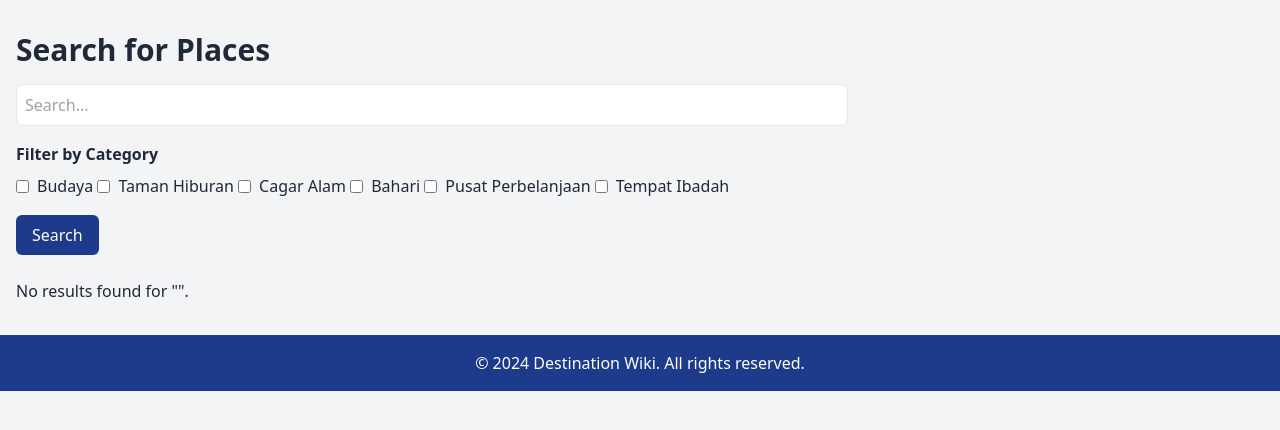
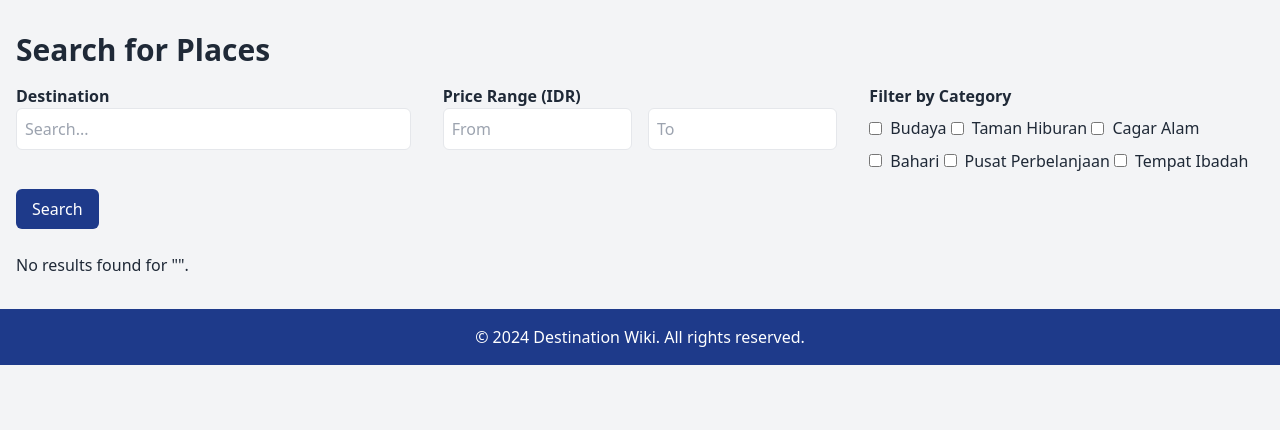
Before and after one commit to jasonirvine76/traveller, a Django app: template search_and_filter/templates/search-page.html in a window 1280 px wide. Shown: the part 68-498 px from the top of the page. Run offline with Django 4.2, Linux system fonts and the light colour scheme; the template is opened without the code that fills it, so the values that code supplies are empty; some libraries are stand-ins or nearby versions.

Commit message:
feat: search by price range

```diff
--- a/search_and_filter/templates/search-page.html
+++ b/search_and_filter/templates/search-page.html
@@ -24,14 +24,25 @@
     <main class="container mx-auto my-8 px-4">
         <h1 class="text-3xl font-bold mb-4">Search for Places</h1>
 
-        <!-- Search Form -->
         <form method="get" action="" class="mb-6">
-            <div class="mb-4">
-                <input type="text" name="search" placeholder="Search..." value="{{ search_term }}" class="border p-2 rounded-md w-2/3">
+            <div class="mb-4 flex items-start space-x-8">
+                <!-- Search Bar -->
+                <div class="flex-1">
+                    <p class="font-semibold">Destination</p>
+                    <input type="text" name="search" placeholder="Search..." value="{{ search_term }}" class="border p-2 rounded-md w-full">
+                </div>
+
+                <!-- Price Range -->
+                <div class="flex-1">
+                    <p class="font-semibold">Price Range (IDR)</p>
+                    <div class="flex space-x-4">
+                        <input type="number" name="from_price" placeholder="From" value="{{ from_price }}" class="border p-2 rounded-md w-1/2">
+                        <input type="number" name="to_price" placeholder="To" value="{{ to_price }}" class="border p-2 rounded-md w-1/2">
+                    </div>
                 </div>
 
                 <!-- Category Filters -->
-            <div class="mb-4">
+                <div class="flex-1">
                     <p class="font-semibold">Filter by Category</p>
                     <div class="space-y-2">
                         <label class="inline-flex items-center">
@@ -60,9 +71,11 @@
                         </label>
                     </div>
                 </div>
+            </div>
 
             <button type="submit" class="bg-blue-900 text-white px-4 py-2 rounded-md">Search</button>
         </form>
+
 
         <!-- Results -->
         <div class="grid grid-cols-1 sm:grid-cols-2 lg:grid-cols-3 gap-6">
```
Also changed, not shown: search_and_filter/views.py (+11 -1 lines). Lines whose indentation alone changed are shown as unchanged.
